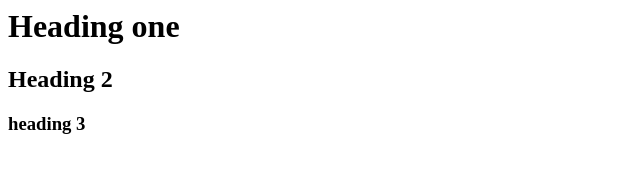
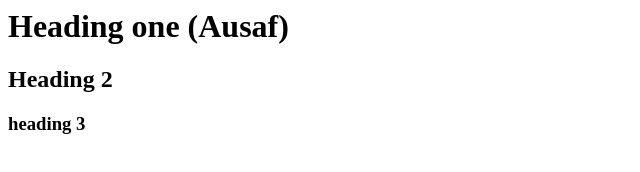
Before and after one commit to ausafahmad700/day1, a plain HTML site: page index.html in a window 1280 px wide. Shown: the whole page, without its empty margins (0-640 px from the left). Drawn offline with Linux system fonts and the light colour scheme.

Commit message:
Add First Name

```diff
--- a/index.html
+++ b/index.html
@@ -1,3 +1,3 @@
-<h1>Heading one</h1>
+<h1>Heading one (Ausaf)</h1>
 <h2>Heading 2</h2>
 <h3>heading 3</h3>
```
